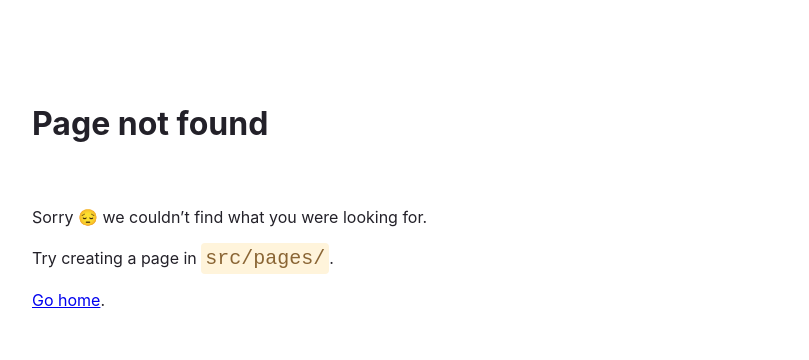
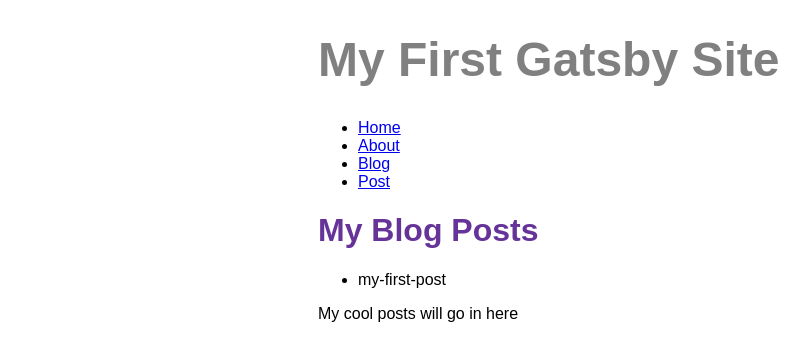
Before and after one commit to asuta-ym/my-first-gatsby-site, a Gatsby site: page /post in a window 1280 px wide. Before the commit this address had no page. Shown: the whole page, without its empty margins (72-881 px from the left). Built offline with nearby package versions, Linux system fonts and the light colour scheme; Gatsby itself is replaced by a stand-in of ours.

Commit message:
graphqlまで、mdファイルを使ったブログ作成から

```diff
--- a/gatsby-config.js
+++ b/gatsby-config.js
@@ -2,5 +2,25 @@ module.exports = {
   siteMetadata: {
     title: "My First Gatsby Site",
   },
-  plugins: ["gatsby-plugin-gatsby-cloud"],
+  plugins: [
+    "gatsby-plugin-gatsby-cloud",
+    "gatsby-plugin-image",
+    "gatsby-plugin-sharp",
+    {
+      resolve: `gatsby-source-filesystem`,
+      options: {
+        name: `posts`,
+        path: `${__dirname}/posts/`,
+      },
+    },
+    `gatsby-transformer-remark`,
+    `gatsby-plugin-emotion`,
+    // {
+    //   resolve: `gatsby-plugin-typography`,
+    //   options: {
+    //     pathToConfigModule: `src/utils/typography`,
+    //   },
+    // },
+  ],
+
 };
--- a/src/components/layout.js
+++ b/src/components/layout.js
@@ -1,39 +1,46 @@
 import * as React from 'react'
-import { Link } from 'gatsby'
-import {
-  container,
-  title,
-  heading,
-  navLinks,
-  navLinkItem,
-  navLinkText
-} from './layout.module.css'
+import { Link, useStaticQuery, graphql } from 'gatsby'
+import * as styles from './layout.module.css'
 
 const Layout = ({ sectionTitle, children }) => {
+  const data = useStaticQuery(graphql`
+    query {
+      site {
+        siteMetadata {
+          title
+        }
+      }
+    }
+  `)
   return (
-    <main className={container}>
-      <title>My Super Cool Blog</title>
-      <h1 className={title}>My Super Cool Blog</h1>
+    <main className={styles.container}>
+      <title>{sectionTitle} | {data.site.siteMetadata.title}</title>
+      <h1 className={styles.title}>{data.site.siteMetadata.title}</h1>
       <nav>
-        <ul className={navLinks}>
-          <li className={navLinkItem}>
-            <Link to="/" className={navLinkText}>
+        <ul className={styles.navLinks}>
+          <li className={styles.navLinkItem}>
+            <Link to="/" className={styles.navLinkText}>
               Home
             </Link>
           </li>
-          <li className={navLinkItem}>
-            <Link to="/about" className={navLinkText}>
+          <li className={styles.navLinkItem}>
+            <Link to="/about" className={styles.navLinkText}>
               About
             </Link>
           </li>
-          <li className={navLinkItem}>
-            <Link to="/blog/blog" className={navLinkText}>
+          <li className={styles.navLinkItem}>
+            <Link to="/blog/blog" className={styles.navLinkText}>
               Blog
+            </Link>
+          </li>
+          <li className={styles.navLinkItem}>
+            <Link to="/post" className={styles.navLinkText}>
+              Post
             </Link>
           </li>
         </ul>
       </nav>
-      <h1 className={heading}>{sectionTitle}</h1>
+      <h1 className={styles.heading}>{sectionTitle}</h1>
       {children}
     </main>
   )
--- /dev/null
+++ b/src/pages/post.js
@@ -0,0 +1,32 @@
+import * as React from 'react'
+import {graphql} from "gatsby"
+import Layout from '../components/layout'
+
+const Post = ({data}) => {
+  return (
+    <Layout sectionTitle="My Blog Posts">
+        <ul>
+      {
+        data.allFile.nodes.map(node => (
+          <li key={node.name}>
+            {node.name}
+          </li>
+        ))
+      }
+      </ul>
+      <p>My cool posts will go in here</p>
+    </Layout>
+  )
+}
+
+export const query = graphql`
+  query {
+    allFile {
+      nodes {
+        name
+      }
+    }
+  }
+`
+
+export default Post
```
Also changed, not shown: package.json (+11 -1 lines), src/pages/index.js (+23 -1 lines), posts/my-first-post.js (added), 1 other file.
